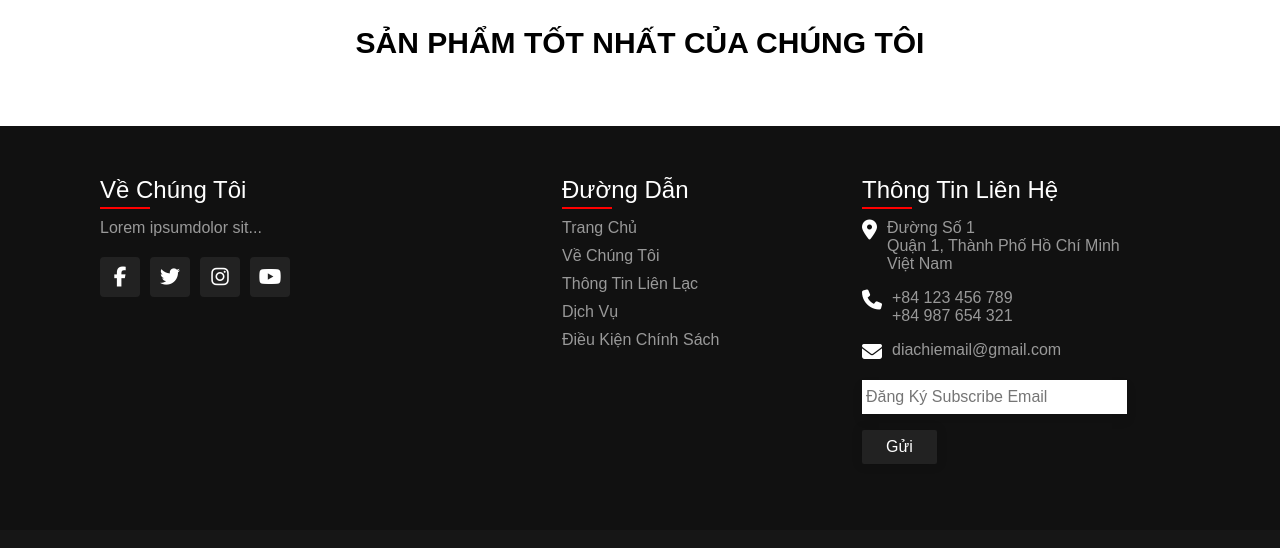
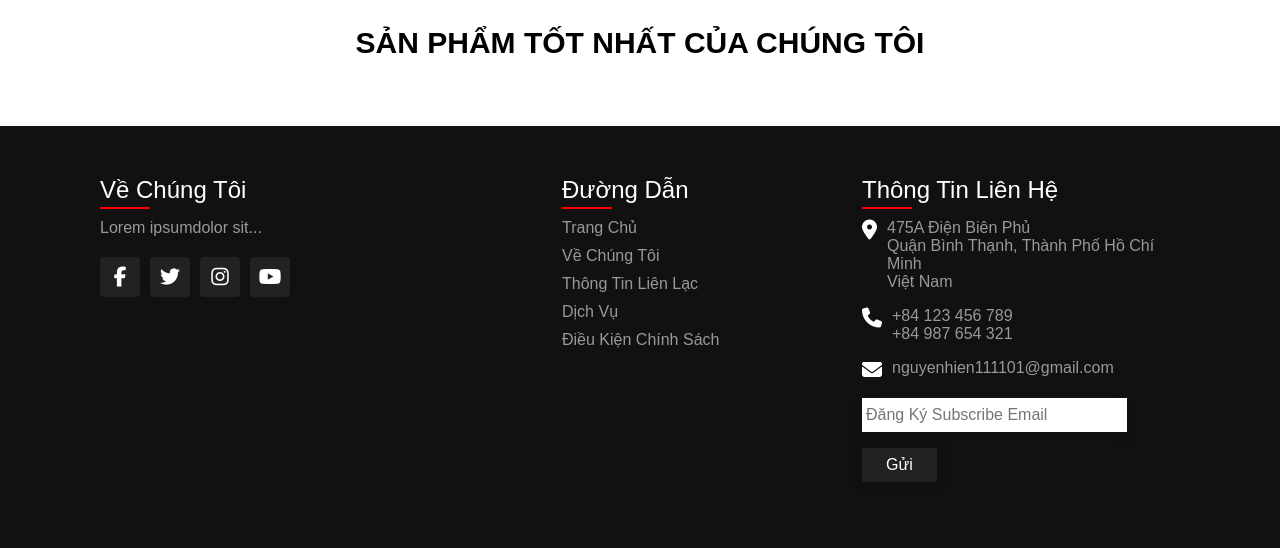
Before and after one commit to hien111101/WebBanHangMyPham, a PHP site: page /index.php in a window 1280 px wide. Shown: the part 362-910 px from the top of the page. Before the commit the page ends 814 px from the top, so only its background shows below. Run offline with PHP 8.4, Linux system fonts and the light colour scheme; some libraries are stand-ins or nearby versions.

Commit message:
fix phần nội dung của trang footer

```diff
--- a/giaodien/footer.php
+++ b/giaodien/footer.php
@@ -30,8 +30,8 @@
                 <ul class="info">
                     <li>
                         <span><i class="fa fa-map-marker"></i></span>
-                        <span>Đường Số 1<br />
-                            Quận 1, Thành Phố Hồ Chí Minh<br />
+                        <span>475A Điện Biên Phủ<br />
+                            Quận Bình Thạnh, Thành Phố Hồ Chí Minh<br />
                             Việt Nam</span>
                     </li>
                     <li>
@@ -42,7 +42,7 @@
                     </li>
                     <li>
                         <span><i class="fa fa-envelope"></i></span>
-                        <p><a href="#">diachiemail@gmail.com</a></p>
+                        <p><a href="#">nguyenhien111101@gmail.com</a></p>
                    </li>
                     <li>
                         <form class="form">
```
